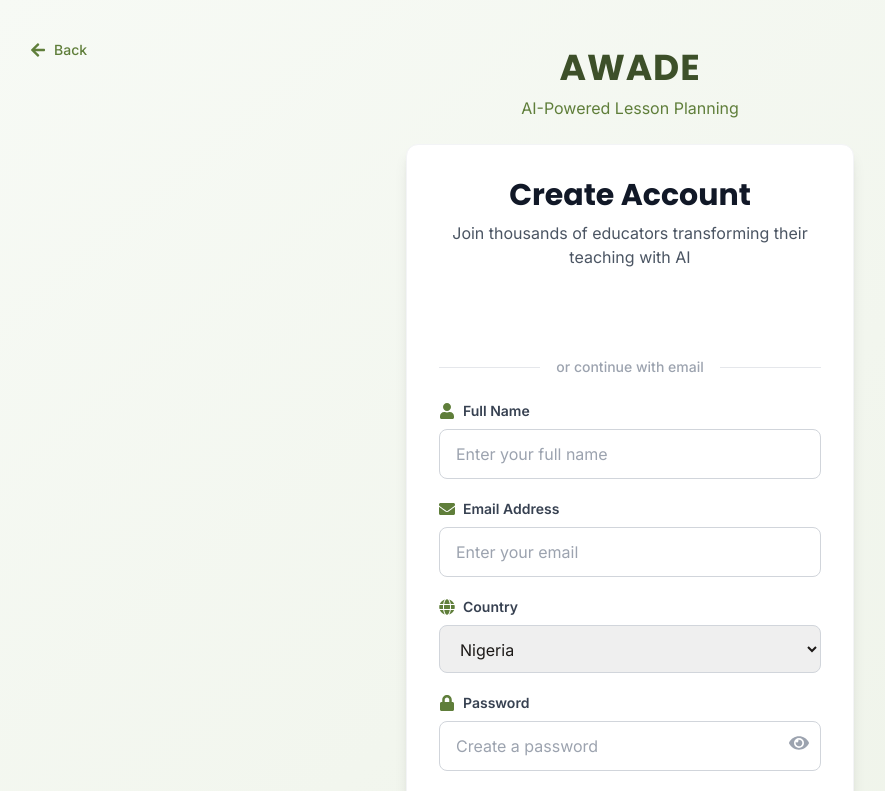
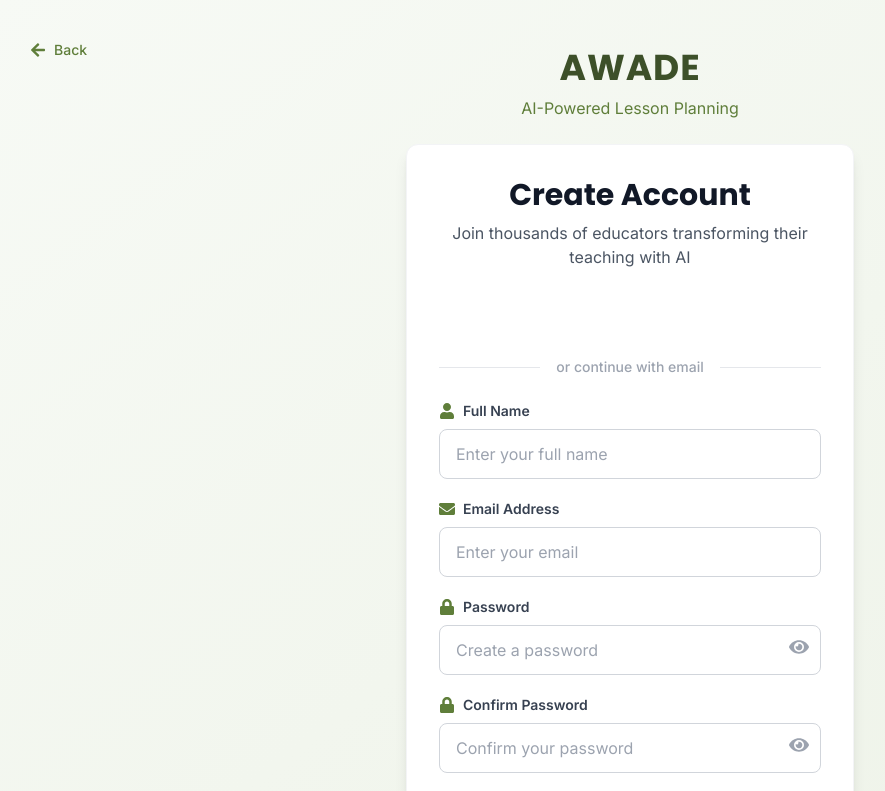
Before and after one commit to TolulopeBabajide/awade, a React (Vite) app in the folder apps/frontend/: page /signup in a window 1280 px wide. Shown: the top 791 px of the page, without its empty margins (10-895 px from the left). Built offline with nearby package versions, Linux system fonts and the light colour scheme; no server answers.

Commit message:
Simplify signup form: Remove country dropdown, hardcode Nigeria as default country in payload

```diff
--- a/apps/frontend/src/pages/SignupPage.tsx
+++ b/apps/frontend/src/pages/SignupPage.tsx
@@ -3,7 +3,7 @@ import { GoogleLogin } from '@react-oauth/google';
 import { Link, useNavigate } from 'react-router-dom';
 import { useAuth } from '../contexts/AuthContext';
 import apiService from '../services/api';
-import { FaEye, FaEyeSlash, FaArrowLeft, FaUser, FaEnvelope, FaLock, FaCheckCircle, FaGlobe } from 'react-icons/fa';
+import { FaEye, FaEyeSlash, FaArrowLeft, FaUser, FaEnvelope, FaLock, FaCheckCircle } from 'react-icons/fa';
 
 
 
@@ -19,8 +19,7 @@ const SignupPage: React.FC = () => {
     fullName: '',
     email: '',
     password: '',
-    repeatPassword: '',
-    country: 'Nigeria' // Default to Nigeria
+    repeatPassword: ''
   });
   const [loading, setLoading] = useState(false);
 
@@ -60,13 +59,13 @@ const SignupPage: React.FC = () => {
   };
 
   // Input change handler
-  const handleChange = (e: React.ChangeEvent<HTMLInputElement | HTMLSelectElement>) => {
+  const handleChange = (e: React.ChangeEvent<HTMLInputElement>) => {
     setForm({ ...form, [e.target.name]: e.target.value });
   };
 
   // Form validation
   const validate = () => {
-    if (!form.fullName.trim() || !form.email.trim() || !form.password || !form.repeatPassword || !form.country) {
+    if (!form.fullName.trim() || !form.email.trim() || !form.password || !form.repeatPassword) {
       setError('All fields are required.');
       return false;
     }
@@ -106,7 +105,7 @@ const SignupPage: React.FC = () => {
         password: form.password,
         full_name: form.fullName,
         role: 'EDUCATOR',
-        country: form.country,
+        country: 'Nigeria',
         region: null,
         school_name: null,
         subjects: null,
@@ -219,36 +218,7 @@ const SignupPage: React.FC = () => {
               />
             </div>
 
-            {/* Country */}
-            <div>
-              <label className="block text-sm font-semibold text-gray-700 mb-2 flex items-center">
-                <FaGlobe className="w-4 h-4 mr-2 text-primary-600" />
-                Country
-              </label>
-              <select
-                name="country"
-                value={form.country}
-                onChange={handleChange}
-                className="w-full border border-gray-300 rounded-lg px-4 py-3 focus:outline-none focus:ring-2 focus:ring-primary-500 focus:border-primary-500 transition-all duration-200 text-sm sm:text-base"
-                required
-              >
-                <option value="Nigeria">Nigeria</option>
-                <option value="Ghana">Ghana</option>
-                <option value="Kenya">Kenya</option>
-                <option value="South Africa">South Africa</option>
-                <option value="Uganda">Uganda</option>
-                <option value="Tanzania">Tanzania</option>
-                <option value="Ethiopia">Ethiopia</option>
-                <option value="Rwanda">Rwanda</option>
-                <option value="Senegal">Senegal</option>
-                <option value="Morocco">Morocco</option>
-                <option value="Egypt">Egypt</option>
-                <option value="Botswana">Botswana</option>
-                <option value="Zimbabwe">Zimbabwe</option>
-                <option value="Malawi">Malawi</option>
-                <option value="Zambia">Zambia</option>
-              </select>
-            </div>
+
 
             {/* Password */}
             <div className="relative">
```
